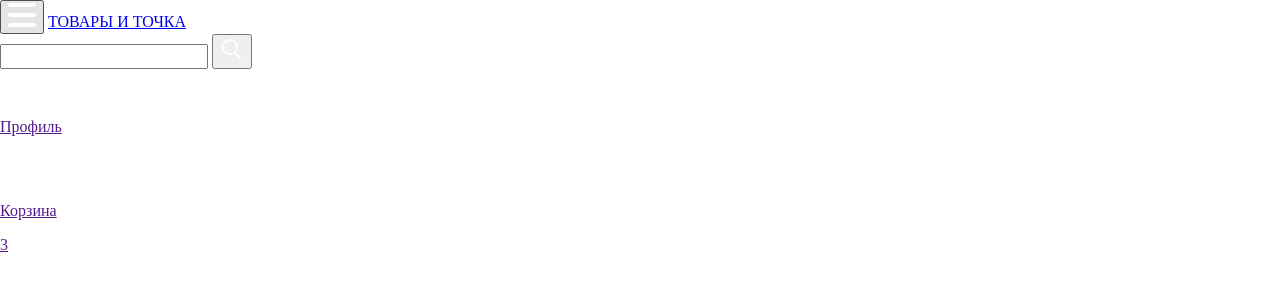
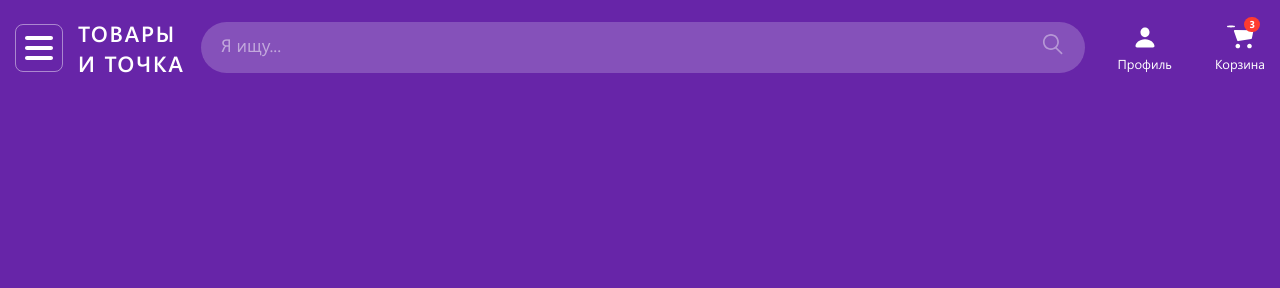
Before and after one commit to Solmyrik/WB.0, a website built with Vite: page index.html in a window 1280 px wide. Built offline with nearby package versions, Linux system fonts and the light colour scheme.

Commit message:
add header

```diff
--- a/index.html
+++ b/index.html
@@ -18,13 +18,13 @@
           </button>
           <a href="/" class="header__logo">ТОВАРЫ И ТОЧКА</a>
           <form action="" class="header__search">
-            <input type="text" class="header__input" />
+            <input type="text" class="header__input" placeholder="Я ищу..." />
             <button class="header__button">
               <img src="/public/images/header/search.svg" alt="Поиск" />
             </button>
           </form>
           <div class="header__items">
-            <a href="" class="header__items">
+            <a href="" class="header__item">
               <div class="header__icon">
                 <svg
                   xmlns="http://www.w3.org/2000/svg"
@@ -43,7 +43,7 @@
               </div>
               <p>Профиль</p>
             </a>
-            <a href="" class="header__items">
+            <a href="" class="header__item">
               <div class="header__icon">
                 <svg
                   xmlns="http://www.w3.org/2000/svg"
@@ -92,7 +92,10 @@
       </header>
 
       <main class="page"></main>
-      <footer class="footer"></footer>
+
+      <footer class="footer">
+        <div class="footer__container"></div>
+      </footer>
     </div>
     <script type="module" src="/src/js/main.js"></script>
   </body>
--- /dev/null
+++ b/src/css/modules/header.css
@@ -0,0 +1,117 @@
+.header {
+  padding: 17.5px 0px;
+}
+.header__container {
+  display: flex;
+  align-items: center;
+}
+.header__menu {
+  padding: 11px 9px;
+  border-radius: 8px;
+  border: 1px solid rgba(255, 255, 255, 0.45);
+  cursor: pointer;
+  transition: border 0.3s;
+  margin-right: 15px;
+}
+.header__menu:hover {
+  border: 1px solid rgba(255, 255, 255, 1);
+}
+.header__menu img {
+  display: block;
+}
+.header__logo {
+  color: var(--white);
+  font-size: 22px;
+  letter-spacing: 1.8px;
+  font-weight: 600;
+  max-width: 108px;
+  margin-right: 15px;
+}
+.header__search {
+  display: flex;
+  align-items: center;
+  border-radius: 36px;
+  background: rgba(255, 255, 255, 0.2);
+  flex: 1 1 auto;
+  margin-right: 32px;
+}
+.header__input {
+  width: 100%;
+  padding: 8px 10px 11px 20px;
+  background-color: transparent;
+  color: var(--white);
+}
+.header__input::placeholder {
+  color: var(--white);
+  opacity: 0.5;
+  font-size: 18px;
+  line-height: 24px;
+}
+.header__button {
+  opacity: 0.4;
+  display: block;
+  padding: 10px 20px 13px 20px;
+}
+.header__button img {
+}
+.header__items {
+  display: flex;
+  align-items: center;
+  gap: 43px;
+}
+.header__item {
+  text-align: center;
+  position: relative;
+}
+.header__item p {
+  font-size: 13px;
+  font-weight: 400;
+  line-height: 16px;
+  color: var(--white);
+}
+.header__icon {
+}
+.header__quantity {
+  position: absolute;
+  top: -6px;
+  right: 5px;
+  padding: 1px 5px;
+  border-radius: 16px;
+  font-weight: 700;
+  line-height: 13px;
+  background: var(--red);
+  font-size: 10px;
+  color: var(--white);
+}
+
+@media (max-width: 767.9px) {
+  .header__items {
+    display: none;
+  }
+  .header__input {
+    display: none;
+  }
+  .header__menu {
+    border: none;
+    padding: 0;
+  }
+  .header__search {
+    margin-right: 0;
+    flex: 0 0 auto;
+    padding: 0;
+    background-color: transparent;
+  }
+  .header__button {
+    line-height: 1;
+    border-radius: 0;
+    padding: 0;
+    opacity: 1;
+    background-color: transparent;
+  }
+  .header__logo {
+    max-width: 100%;
+    flex: 1 1 auto;
+    font-size: 20px;
+    letter-spacing: 2px;
+  }
+}
--- a/src/css/style.css
+++ b/src/css/style.css
@@ -1 +1,50 @@
 @import url('normalize.css');
+@import url('variables.css');
+@import url('modules/header.css');
+
+@font-face {
+  font-family: 'Segoe UI';
+  font-style: normal;
+  font-weight: 400;
+  src: url('../../public/fonts/SegoeUI.woff') format('woff2'),
+    url('../../public/fonts/SegoeUI.woff') format('woff');
+}
+
+@font-face {
+  font-family: 'Segoe UI';
+  font-style: normal;
+  font-weight: 600;
+  src: url('../../public/fonts/SegoeUI-SemiBold.woff2') format('woff2'),
+    url('../../public/fonts/SegoeUI-SemiBold.woff') format('woff');
+}
+
+@font-face {
+  font-family: 'Segoe UI';
+  font-style: normal;
+  font-weight: 700;
+  src: url('../../public/fonts/SegoeUI-Bold.woff2') format('woff2'),
+    url('../../public/fonts/SegoeUI-Bold.woff') format('woff');
+}
+
+body {
+  font-family: 'Segoe UI', sans-serif;
+  background-color: var(--purple);
+  font-size: 16px;
+}
+.wrapper {
+  overflow: hidden;
+  display: flex;
+  flex-direction: column;
+  min-height: 100%;
+  position: relative;
+}
+
+main {
+  flex: 100%;
+}
+
+[class*='__container'] {
+  max-width: 1410px;
+  margin: 0 auto;
+  padding: 0px 15px;
+}
--- a/src/css/variables.css
+++ b/src/css/variables.css
@@ -6,6 +6,6 @@
   --purple: #6725a8;
   --pink: #cb11ab;
   --green: #0cb477;
-  --system-red: #f55123;
-  --coral: #ff3b30;
+  --orange: #f55123;
+  --red: #ff3b30;
 }
```
Also changed, not shown: public/fonts/SegoeUI-Bold.woff (added), public/fonts/SegoeUI-Bold.woff2 (added), public/fonts/SegoeUI-SemiBold.woff (added), public/fonts/SegoeUI-SemiBold.woff2 (added), public/fonts/SegoeUI.woff (added), public/fonts/SegoeUI.woff2 (added), src/css/normalize.css.
